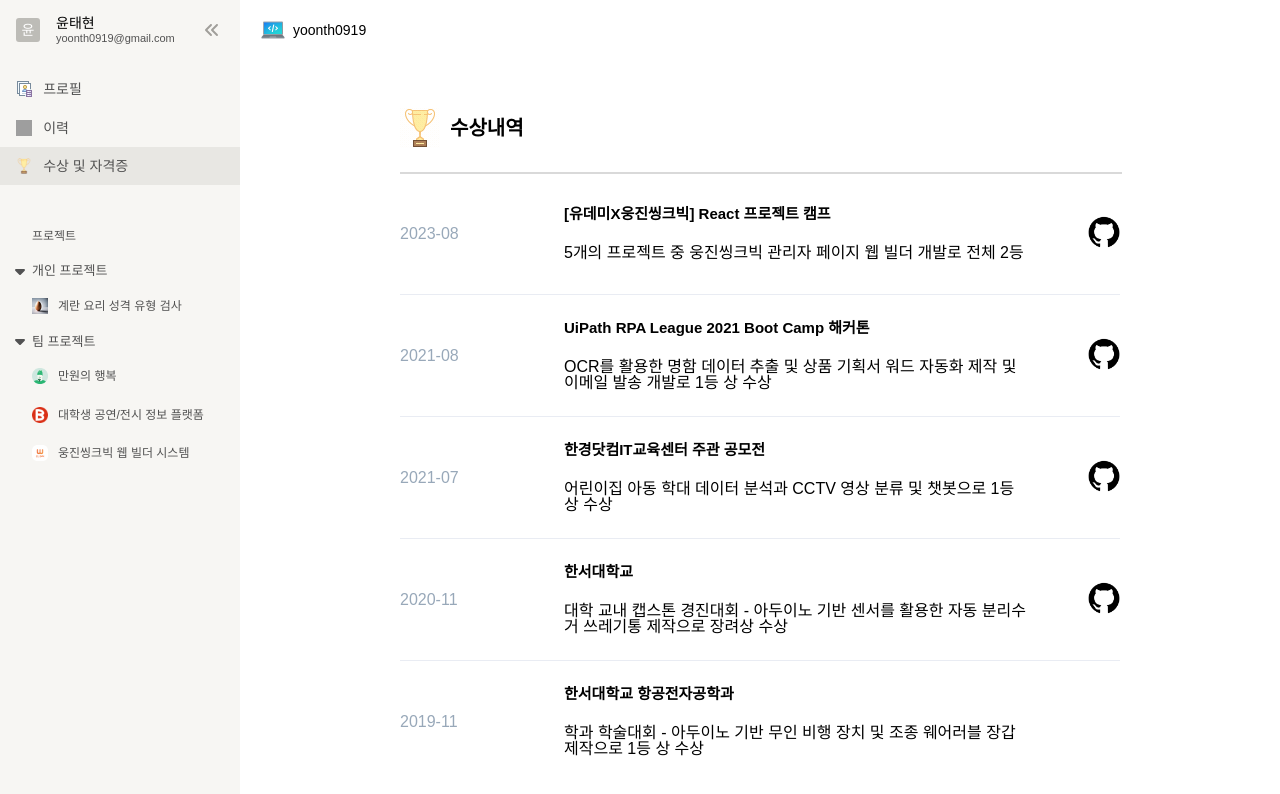
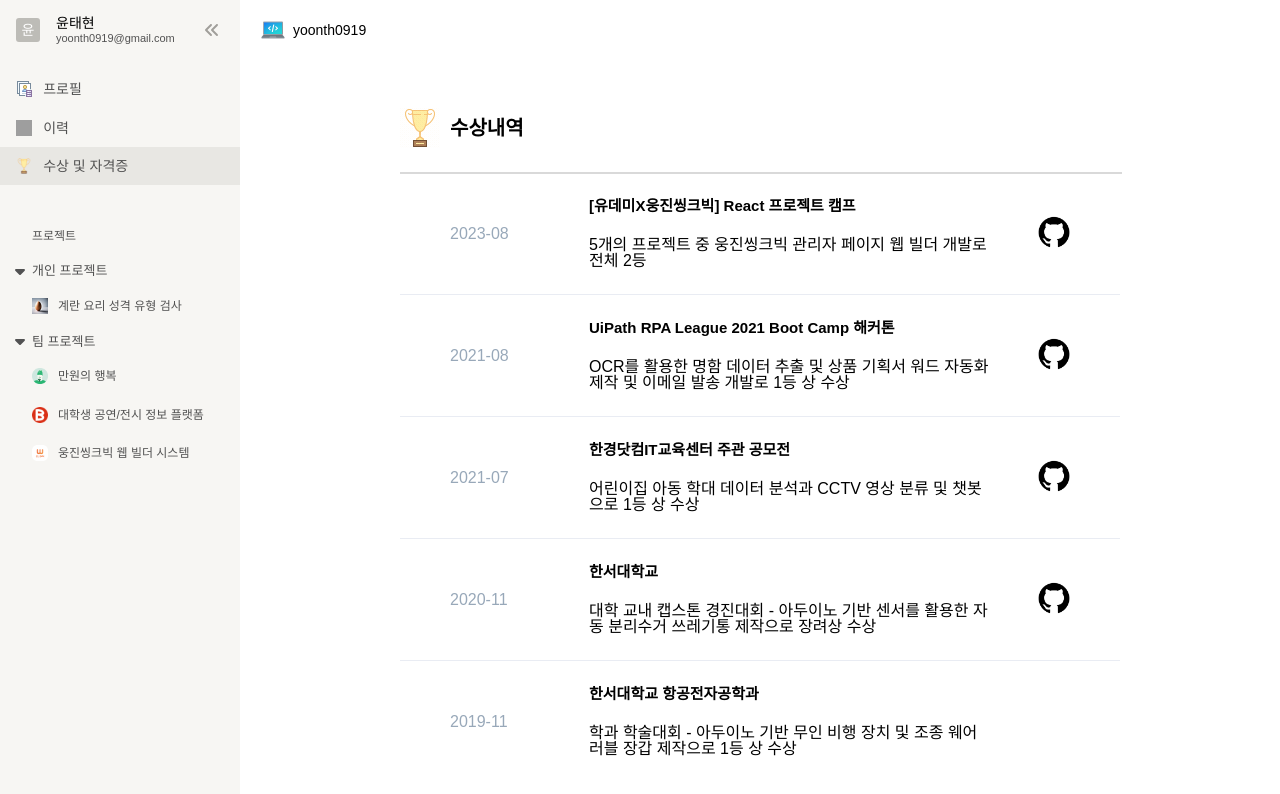
Before and after one commit to yoonth95/portfolio, a React (Vite) app: page /award in a window 1280 px wide. Shown: the top 794 px of the page. Built offline with nearby package versions, Linux system fonts and the light colour scheme; grey boxes are pictures that could not be loaded; a web font is replaced by a local one.

Commit message:
Design: AwardBox padding 값 수정

```diff
--- a/src/components/award/awardBox/AwardBox.styled.ts
+++ b/src/components/award/awardBox/AwardBox.styled.ts
@@ -4,7 +4,7 @@ export const AwardBoxContainer = styled.div`
   display: flex;
   justify-content: space-between;
   align-items: center;
-  padding: 25px 0;
+  padding: 25px 50px;
   border-bottom: 0.0625rem solid #e9ecf3;
 
   &:is(:first-of-type) {
```
